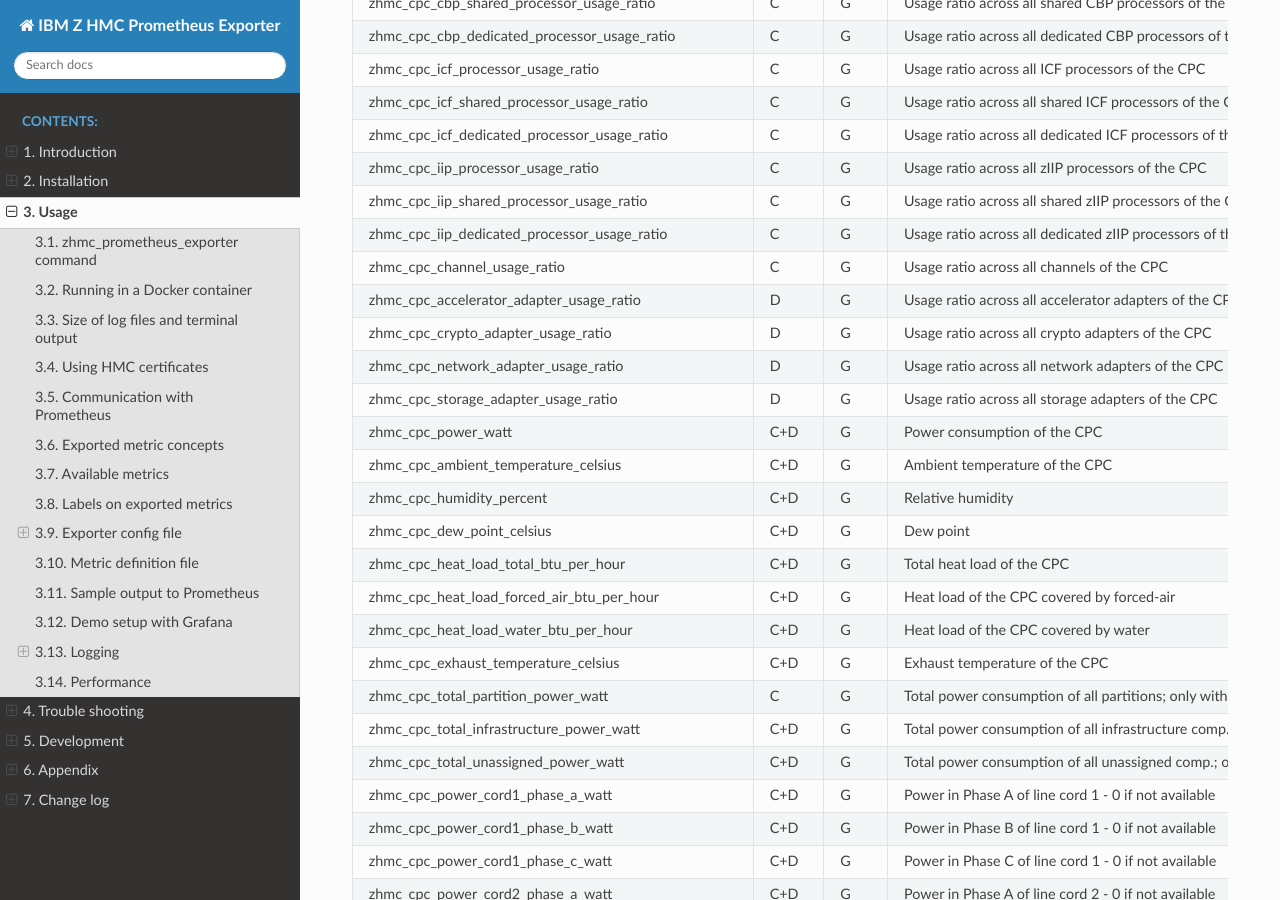
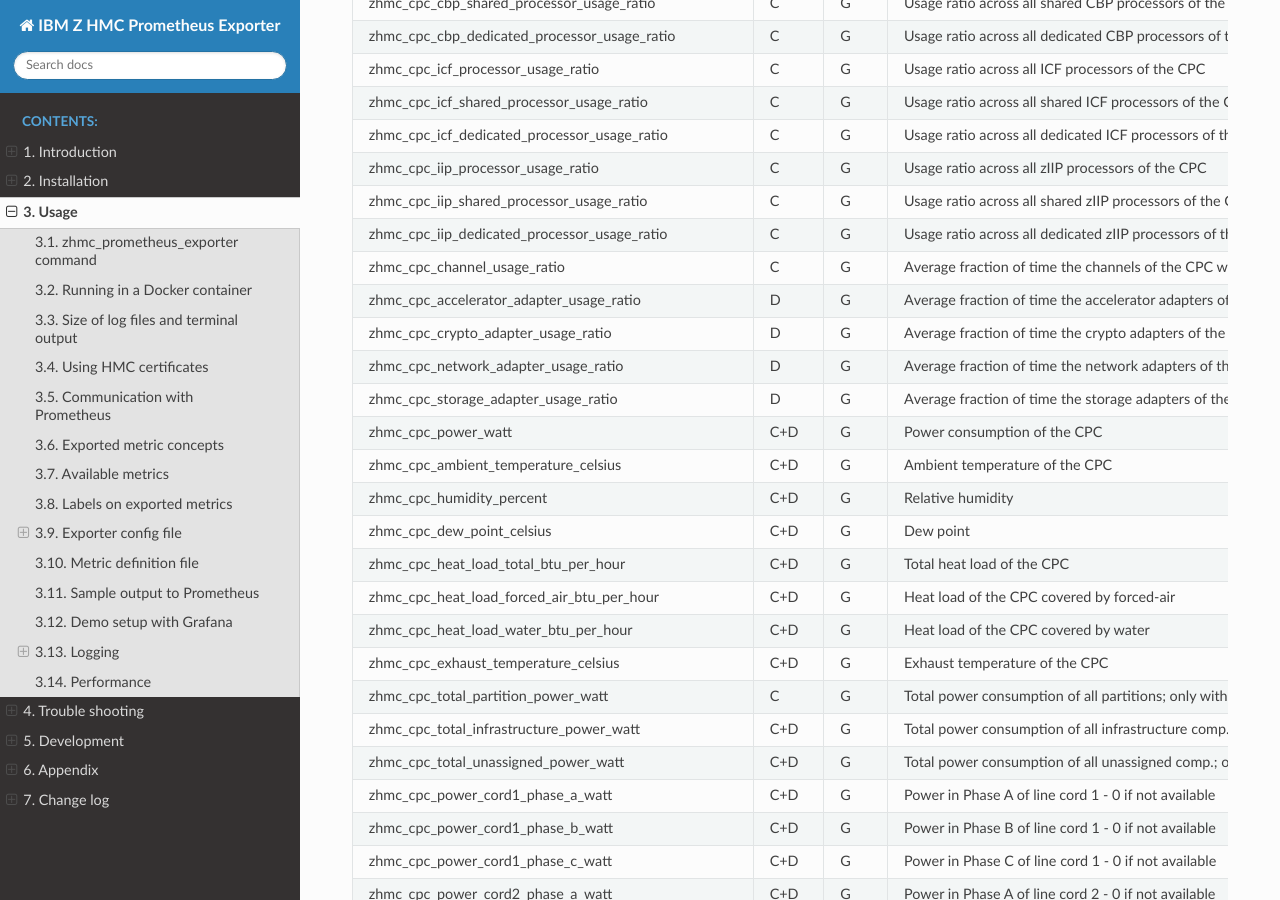
Before and after one commit to zhmcclient/zhmc-prometheus-exporter, a Sphinx documentation site: the page built from docs/usage.rst, in a window 1280 px wide and 900 px high, scrolled down 7775 px. Built offline with Sphinx 7.4.7 and the Read the Docs theme 3.1.0, drawn with Linux system fonts in a browser that asks for light colours; the version number could not be read and is left out; some of the changed text lies outside the part shown.

Commit message:
Clarified help text for adapter/channel usage ratio metrics
Details:

* Clarified in the metric help text for adapter/channel usage ratio metrics that
  they indicate how much the adapter/channel is working (i.e. the fraction of
  time it is processing I/O).

Signed-off-by: Andreas Maier <maiera@de.ibm.com>

```diff
--- /dev/null
+++ b/changes/noissue.89.feature.rst
@@ -0,0 +1,3 @@
+Clarified in the metric help text for adapter/channel usage ratio metrics that
+they indicate how much the adapter/channel is working (i.e. the fraction of
+time it is processing I/O).
--- a/docs/usage.rst
+++ b/docs/usage.rst
@@ -440,11 +440,11 @@
 zhmc_cpc_iip_processor_usage_ratio                      C     G     Usage ratio across all zIIP processors of the CPC
 zhmc_cpc_iip_shared_processor_usage_ratio               C     G     Usage ratio across all shared zIIP processors of the CPC
 zhmc_cpc_iip_dedicated_processor_usage_ratio            C     G     Usage ratio across all dedicated zIIP processors of the CPC
-zhmc_cpc_channel_usage_ratio                            C     G     Usage ratio across all channels of the CPC
-zhmc_cpc_accelerator_adapter_usage_ratio                D     G     Usage ratio across all accelerator adapters of the CPC
-zhmc_cpc_crypto_adapter_usage_ratio                     D     G     Usage ratio across all crypto adapters of the CPC
-zhmc_cpc_network_adapter_usage_ratio                    D     G     Usage ratio across all network adapters of the CPC
-zhmc_cpc_storage_adapter_usage_ratio                    D     G     Usage ratio across all storage adapters of the CPC
+zhmc_cpc_channel_usage_ratio                            C     G     Average fraction of time the channels of the CPC were processing I/O
+zhmc_cpc_accelerator_adapter_usage_ratio                D     G     Average fraction of time the accelerator adapters of the CPC were processing I/O; Omitted if there are no such adapters
+zhmc_cpc_crypto_adapter_usage_ratio                     D     G     Average fraction of time the crypto adapters of the CPC were processing I/O; Omitted if there are no such adapters
+zhmc_cpc_network_adapter_usage_ratio                    D     G     Average fraction of time the network adapters of the CPC were processing I/O; Omitted if there are no such adapters
+zhmc_cpc_storage_adapter_usage_ratio                    D     G     Average fraction of time the storage adapters of the CPC were processing I/O; Omitted if there are no such adapters
 zhmc_cpc_power_watt                                     C+D   G     Power consumption of the CPC
 zhmc_cpc_ambient_temperature_celsius                    C+D   G     Ambient temperature of the CPC
 zhmc_cpc_humidity_percent                               C+D   G     Relative humidity
@@ -497,10 +497,10 @@
 zhmc_partition_icf_processor_usage_ratio                C     G     Usage ratio across all ICF processors of the partition
 zhmc_partition_cbp_processor_usage_ratio                C     G     Usage ratio across all CBP processors of the partition; only for z14-z15
 zhmc_partition_iip_processor_usage_ratio                C     G     Usage ratio across all IIP processors of the partition
-zhmc_partition_accelerator_adapter_usage_ratio          D     G     Usage ratio of all accelerator adapters of the partition
-zhmc_partition_crypto_adapter_usage_ratio               D     G     Usage ratio of all crypto adapters of the partition
-zhmc_partition_network_adapter_usage_ratio              D     G     Usage ratio of all network adapters of the partition
-zhmc_partition_storage_adapter_usage_ratio              D     G     Usage ratio of all storage adapters of the partition
+zhmc_partition_accelerator_adapter_usage_ratio          D     G     Average fraction of time the accelerator adapters attached to the partition were processing I/O; Omitted if there are no such adapters
+zhmc_partition_crypto_adapter_usage_ratio               D     G     Average fraction of time the crypto adapters attached to the partition were processing I/O; Omitted if there are no such adapters
+zhmc_partition_network_adapter_usage_ratio              D     G     Average fraction of time the network adapters attached to the partition were processing I/O; Omitted if there are no such adapters
+zhmc_partition_storage_adapter_usage_ratio              D     G     Average fraction of time the storage adapters attached to the partition were processing I/O; Omitted if there are no such adapters
 zhmc_partition_zvm_paging_rate_pages_per_second         C     G     z/VM paging rate in pages/sec
 zhmc_partition_power_watt                               C     G     Power consumption of the partition; only with SE feature environmental-metrics
 zhmc_partition_processor_mode_int                       C+D   G     Allocation mode for processors as an integer (0=shared, 1=dedicated); since HMC 2.15
@@ -590,11 +590,11 @@
 zhmc_storagevolume_usage_int                            D     G     Usage of volume as integer (0=boot, 1=data, 2=not-applicable, 99=unsupported value)
 zhmc_storagevolume_size_gib                             D     G     Size of volume in GiB (0 for ECKD alias volumes)
 zhmc_storagevolume_cylinders                            D     G     Size of ECKD volume in cylinders (0 for ECKD alias volumes); only for FC-type SGs
-zhmc_crypto_adapter_usage_ratio                         C     G     Usage ratio of the crypto adapter
-zhmc_flash_memory_adapter_usage_ratio                   C     G     Usage ratio of the flash memory adapter
-zhmc_adapter_usage_ratio                                D     G     Usage ratio of the adapter
-zhmc_channel_usage_ratio                                C     G     Usage ratio of the channel
-zhmc_roce_adapter_usage_ratio                           C     G     Usage ratio of the RoCE adapter
+zhmc_crypto_adapter_usage_ratio                         C     G     Fraction of time the crypto adapter was processing I/O
+zhmc_flash_memory_adapter_usage_ratio                   C     G     Fraction of time the flash memory adapter was processing I/O
+zhmc_adapter_usage_ratio                                D     G     Fraction of time the adapter was processing I/O
+zhmc_channel_usage_ratio                                C     G     Fraction of time the channel was processing I/O
+zhmc_roce_adapter_usage_ratio                           C     G     Fraction of time the RoCE adapter was processing I/O
 zhmc_port_bytes_sent_count                              D     C     Number of Bytes in unicast packets that were sent
 zhmc_port_bytes_received_count                          D     C     Number of Bytes in unicast packets that were received
 zhmc_port_packets_sent_count                            D     C     Number of unicast packets that were sent
```
Also changed, not shown: 1 other file.
